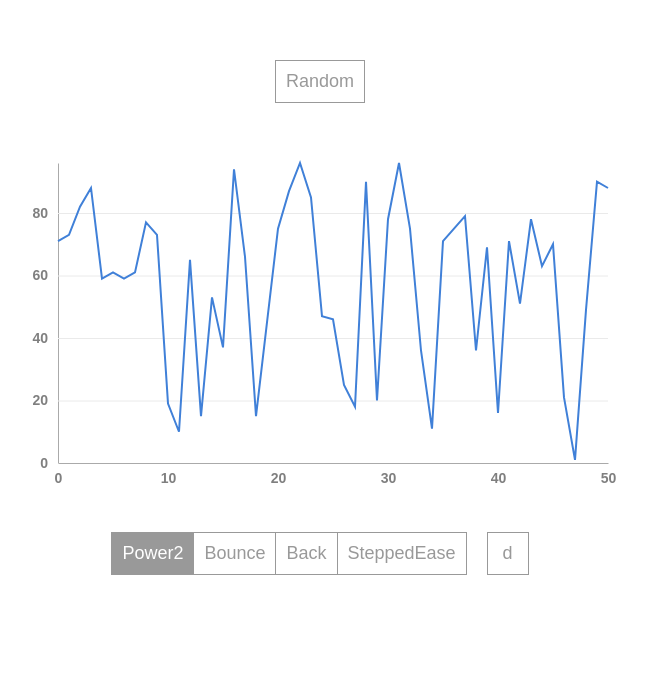
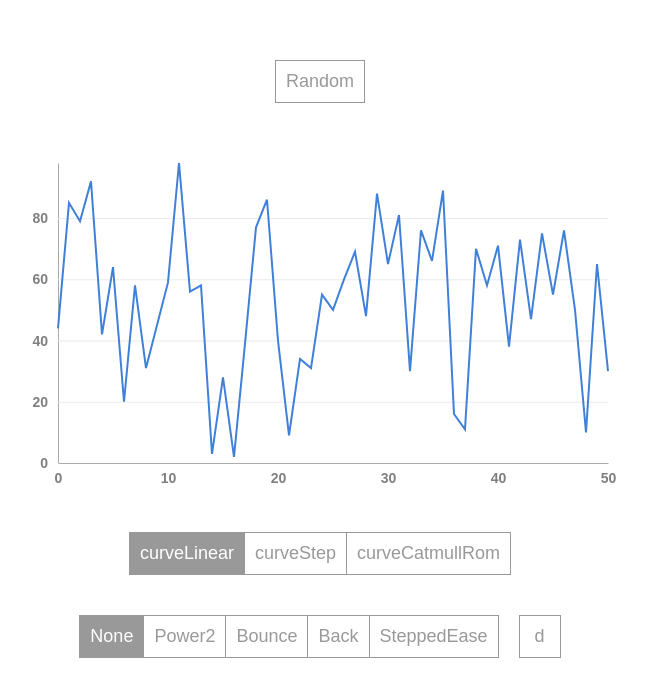
Before and after one commit to hogesuke/vue-d3-demo, a Vue app: page /#/ in a window 1280 px wide. Shown: the top 696 px of the page, without its empty margins (320-967 px from the left). Built offline with nearby package versions, Linux system fonts and the light colour scheme.

Commit message:
Lineの形状を選択できるように修正

```diff
--- a/src/components/ActivityGraph.vue
+++ b/src/components/ActivityGraph.vue
@@ -18,6 +18,7 @@
         :xScale="xScale"
         :yScale="yScale"
         :ease="ease"
+        :curve="curve"
         @change-path="handleChangePath"/>
       <tool-tip
         :width="width"
@@ -34,6 +35,18 @@
       :style="{ height: svgHeight + 'px' }"
       class="path-description">
     </textarea>
+    <div class="button-container">
+      <div class="ease-items">
+        <button
+          v-for="(item, key) in curveItems"
+          :key="key"
+          :class="{ isActive: curve === item }"
+          class="curve-button"
+          @click="onCurveItemClick(item)">
+          {{ key }}
+        </button>
+      </div>
+    </div>
     <div class="button-container">
       <div class="ease-items">
         <button
@@ -84,12 +97,19 @@ export default {
       ymax: 0,
       margin: { top: 10, right: 30, bottom: 25, left: 55 },
       easeItems: {
+        None: null,
         Power2: Power2.easeOut,
         Bounce: Bounce.easeOut,
         Back: Back.easeOut.config(3),
         SteppedEase: SteppedEase.config(5),
       },
+      curveItems: {
+        curveLinear: d3.curveLinear,
+        curveStep: d3.curveStep,
+        curveCatmullRom: d3.curveCatmullRom,
+      },
       ease: null,
+      curve: null,
       pathDescription: null,
       showDescription: false,
     };
@@ -139,12 +159,18 @@ export default {
         .range([this.height + this.margin.top, this.margin.top]);
     },
   },
-  mounted () {
+  created () {
     this.ease = this.easeItems[Object.keys(this.easeItems)[0]];
+    this.curve = this.curveItems[Object.keys(this.curveItems)[0]];
   },
   methods: {
     onEaseItemClick (item) {
       this.ease = item;
+      this.$emit('random');
+    },
+    onCurveItemClick (item) {
+      this.curve = item;
+      this.$emit('random');
     },
     handleChangePath (pathDescription) {
       this.pathDescription = pathDescription;
--- a/src/components/GraphPath.vue
+++ b/src/components/GraphPath.vue
@@ -27,6 +27,10 @@ export default {
       type: Object,
       required: false,
     },
+    curve: {
+      type: Function,
+      required: false,
+    },
   },
   data: function () {
     return {
@@ -46,7 +50,7 @@ export default {
       return d3.line()
         .x(d => this.xScale(d.x))
         .y(d => this.yScale(d.y))
-        .curve(d3.curveLinear);
+        .curve(this.curve);
     },
   },
   mounted () {
@@ -56,7 +60,7 @@ export default {
     tweenPath (detaset) {
       TweenLite.to(
         this.$data,
-        1,
+        this.ease === null ? 0 : 1,
         {
           description: this.generateDescription(detaset),
           ease: this.ease,
--- a/src/pages/LineGraph.vue
+++ b/src/pages/LineGraph.vue
@@ -2,12 +2,14 @@
   <div>
     <div>
       <button
-        @click="datasets = generateData()"
+        @click="datasets = generateRandomData()"
         class="random-button">
         Random
       </button>
     </div>
-    <activity-graph :datasets="[{ data: datasets, color: '#4080d8' }]" /> <!-- datasetsの命名をどうにかしたい -->
+    <activity-graph
+      :datasets="[{ data: datasets, color: '#4080d8' }]"
+      @random="datasets = generateRandomData()"/> <!-- datasetsの命名をどうにかしたい -->
   </div>
 </template>
 
@@ -22,7 +24,7 @@ export default {
   },
   data: function () {
     return {
-      datasets: this.generateData(),
+      datasets: this.generateRandomData(),
     };
   },
   computed: {
@@ -33,7 +35,7 @@ export default {
     getRandom (max, min) {
       return Math.floor(Math.random() * (max + 1 - min)) + min;
     },
-    generateData () {
+    generateRandomData () {
       const data = [];
       for (let i = 0; i <= 50; i++) {
         data.push({ x: i, y: this.getRandom(0, 100) });
```
